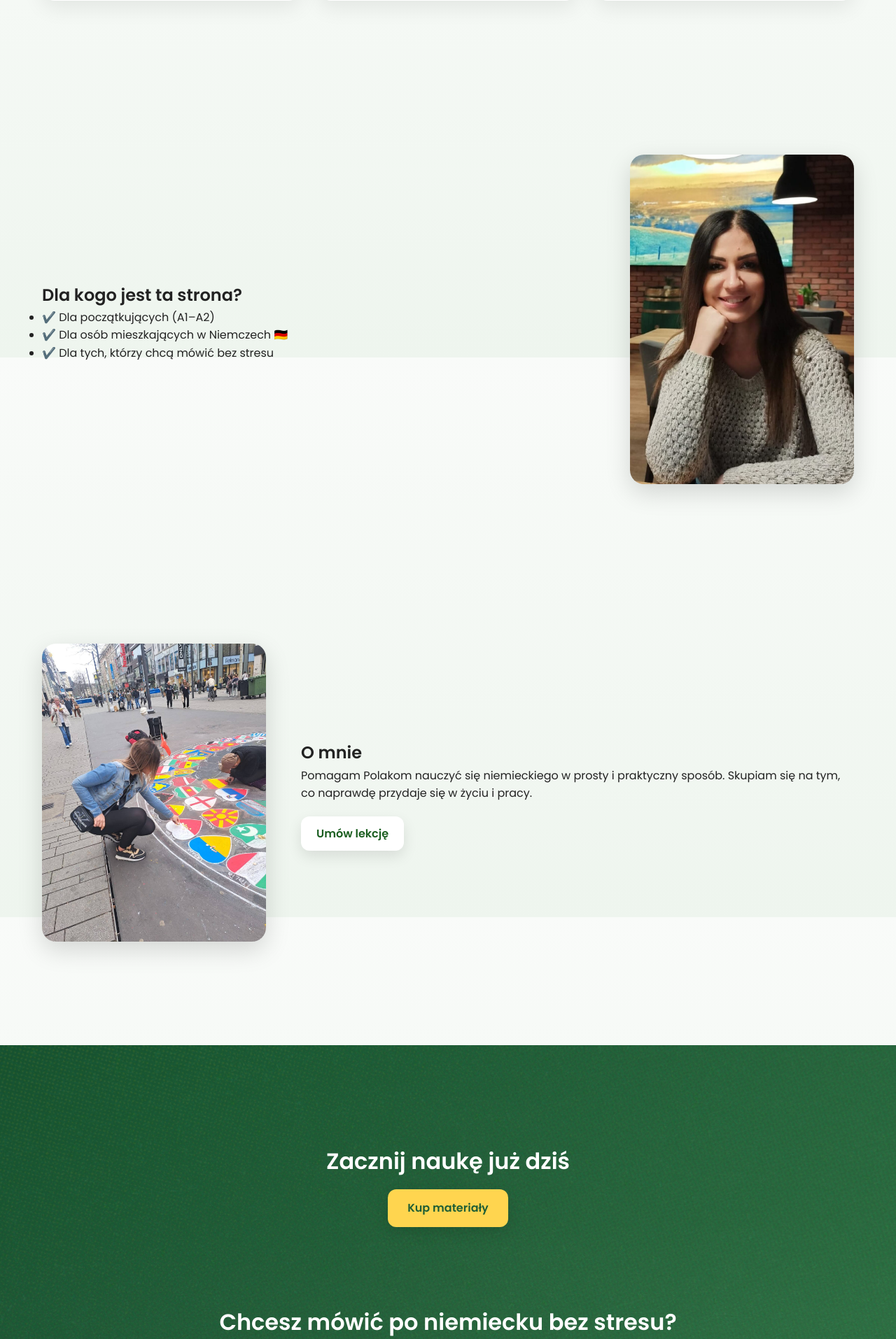
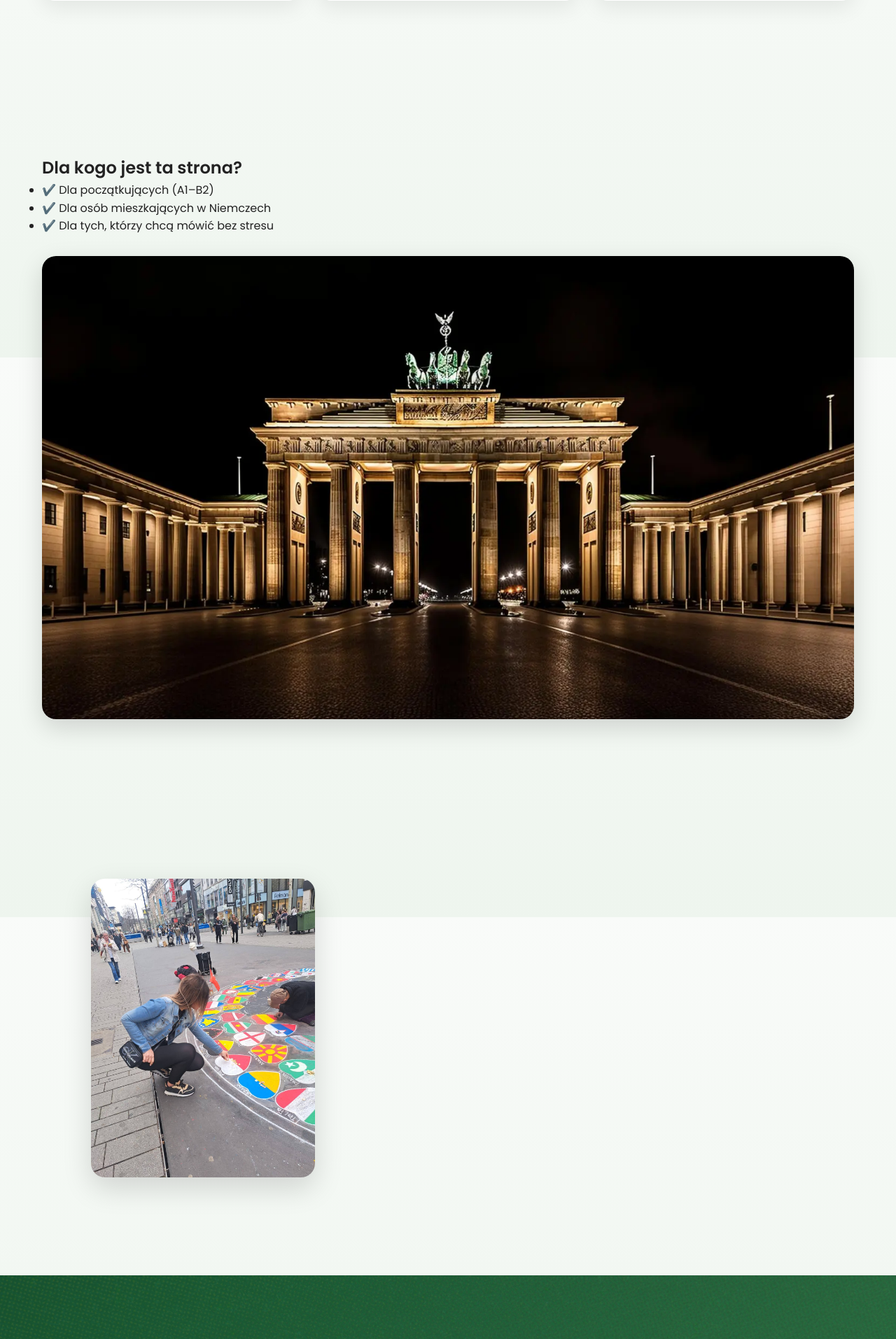
Before and after one commit to Ex333/niemiecki-z-ania, a Django app: page / in a window 1280 px wide. Shown: the part 1089-3003 px from the top of the page at 70% size. Run offline with Django 5.2, Linux system fonts and the light colour scheme; data that the repository does not hold is empty; some libraries are stand-ins or nearby versions.

Commit message:
feat: finalize homepage with responsive layout, optimized images and content updates

```diff
--- a/core/static/css/style.css
+++ b/core/static/css/style.css
@@ -191,28 +191,72 @@
   padding: 80px 0;
 }
 
-/* ⭐ ABOUT */
+/* =========================
+   ⭐ ABOUT FINAL FIX
+   ========================= */
+
 .about-wrapper {
   display: grid;
-  grid-template-columns: 320px 1fr;
-  gap: 50px;
-  align-items: center;
+  grid-template-columns: 360px 1fr;
+  gap: 60px;
+  align-items: start;
+
+  max-width: 1100px;
+  margin: 0 auto;
+  padding: 0 20px;
+}
+
+/* 🖼️ IMAGE */
+.about-image {
+  display: flex;
+  justify-content: center;
 }
 
 .about-image img {
   width: 100%;
+  max-width: 320px;
   border-radius: 20px;
-  box-shadow: 0 12px 35px rgba(0,0,0,0.15);
+  box-shadow: 0 15px 40px rgba(0,0,0,0.15);
+}
+
+/* 🧠 TEXT */
+.about-text {
+  max-width: 650px;
 }
 
 .about-text p {
-  margin-bottom: 20px;
+  margin-bottom: 18px;
+  line-height: 1.8;
 }
 
-/* 🔥 TARGET */
+/* =========================
+   📱 MOBILE
+   ========================= */
+
+@media (max-width: 900px) {
+
+  .about-wrapper {
+    grid-template-columns: 1fr;
+    gap: 25px;
+  }
+
+  .about-image {
+    order: -1; /* 👈 obraz NA GÓRZE */
+  }
+
+  .about-image img {
+    max-width: 100%;
+  }
+
+  .about-text {
+    max-width: 100%;
+  }
+}
+
+/* 🔥  */
 .target-wrapper {
   display: grid;
-  grid-template-columns: 1fr 320px;
+  grid-template-columns: 1fr;
   gap: 30px;
   align-items: center;
 }
--- a/templates/home.html
+++ b/templates/home.html
@@ -71,15 +71,15 @@
             <h2>{{ homepage.target_title|default:"Dla kogo jest ta strona?" }}</h2>
 
             <ul>
-                <li>✔️ Dla początkujących (A1–A2)</li>
-                <li>✔️ Dla osób mieszkających w Niemczech 🇩🇪</li>
+                <li>✔️ Dla początkujących (A1–B2)</li>
+                <li>✔️ Dla osób mieszkających w Niemczech </li>
                 <li>✔️ Dla tych, którzy chcą mówić bez stresu</li>
             </ul>
         </div>
 
         <!-- 🖼️ ZDJĘCIE -->
         <div class="target-image">
-            <img src="{% static 'images/ania1.jpeg' %}" alt="Nauka niemieckiego">
+            <img src="{% static 'images/brama.webp' %}" alt="Nauka niemieckiego">
         </div>
 
     </div>
@@ -87,27 +87,17 @@
 
 <!-- ⭐ O ANI -->
 <section class="about">
-    <div class="container about-wrapper">
+    <div class="about-wrapper">
 
-        <!-- 🖼️ ZDJĘCIE -->
-        <div class="about-image">
-            <img src="{% static 'images/ania.jpg' %}" alt="Ania - nauczycielka niemieckiego">
-        </div>
+    <div class="about-image">
+        <img src="{% static 'images/ania.jpg' %}" alt="O mnie">
+    </div>
 
-        <!-- 📝 TEKST -->
-        <div class="about-text">
-            <h2>{{ homepage.about_title|default:"O mnie" }}</h2>
+    <div class="about-text">
+        {{ homepage.about_text|safe }}
+    </div>
 
-            <p>
-                {{ homepage.about_text|default:"Pomagam Polakom nauczyć się niemieckiego w prosty i praktyczny sposób. Skupiam się na tym, co naprawdę przydaje się w życiu i pracy." }}
-            </p>
-
-            <a href="/kontakt/" class="btn secondary">
-                Umów lekcję
-            </a>
-        </div>
-
-    </div>
+</div>
 </section>
 
 <!-- 🔥 CTA WRAPPER (JEDNA SEKCA) -->
--- a/templates/kontakt.html
+++ b/templates/kontakt.html
@@ -14,8 +14,9 @@
 
       <ul>
         <li>✔️ Lekcje 1:1 online</li>
-        <li>✔️ Nauka od podstaw (A1–A2)</li>
+        <li>✔️ Nauka od podstaw (A1–B2)</li>
         <li>✔️ Praktyczny niemiecki do życia w DE 🇩🇪</li>
+        <li>✔️ Kontakt z żywym językiem – rozmowy z native speakerem</li>
       </ul>
     </div>
 
```
Also changed, not shown: other parts of core/static/css/style.css (+25 -20 lines), core/static/images/ania1.jpeg (deleted), core/static/images/brama.webp (added).
